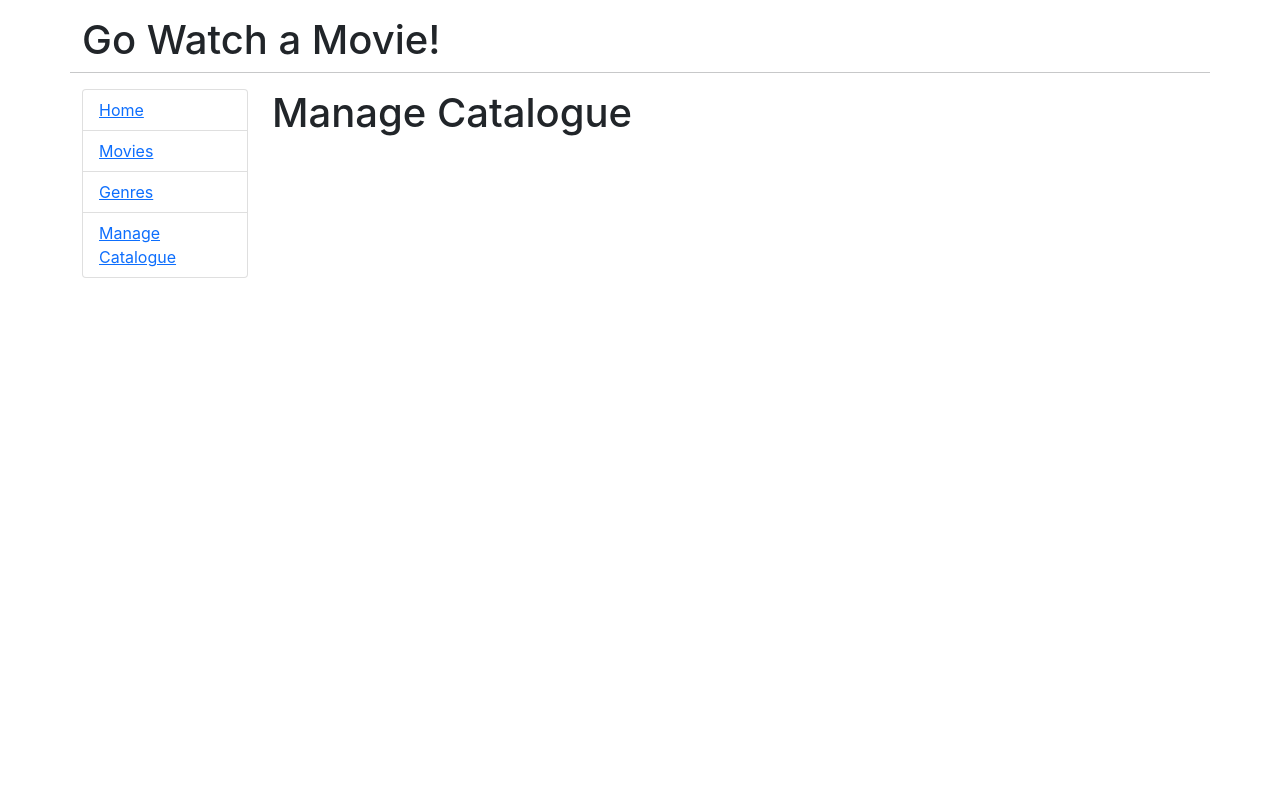
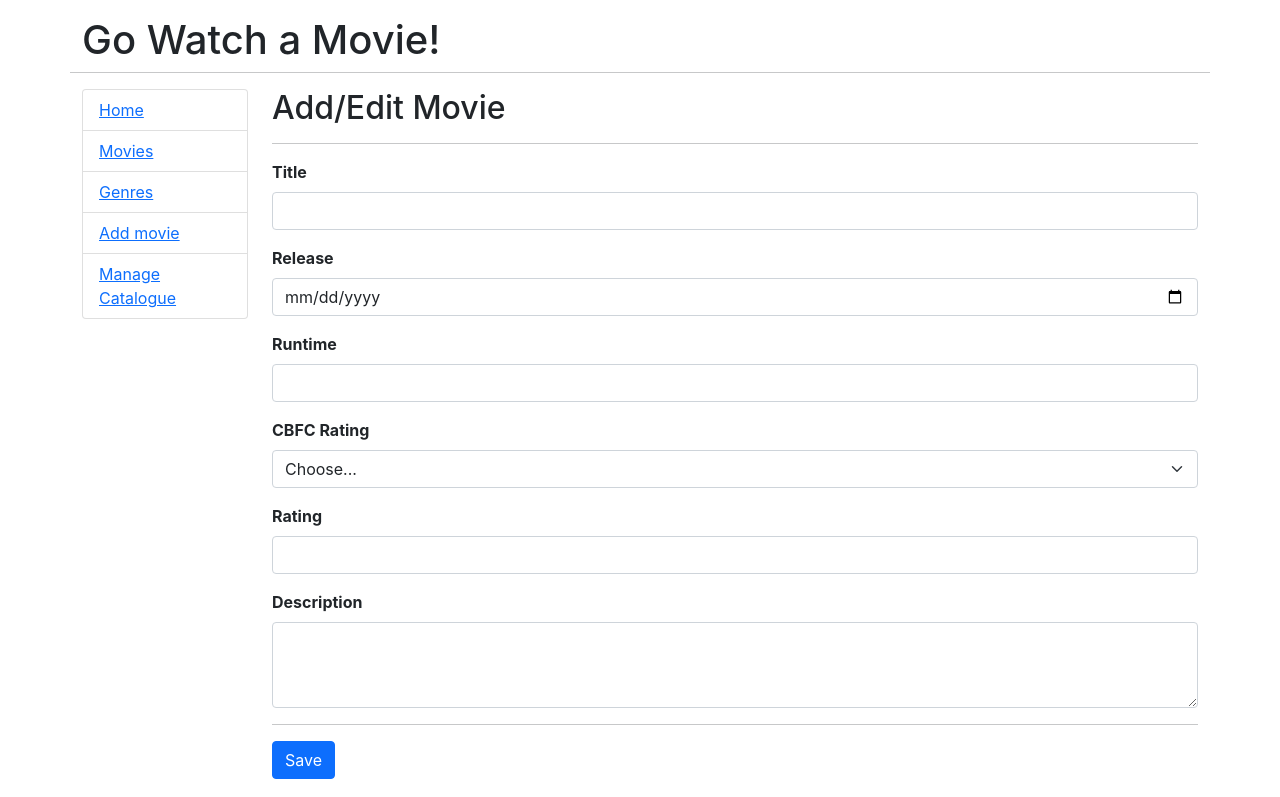
Before and after one commit to piyushkumar96/react-golang-mini-application, a React (Create React App) app in the folder movies-app-frontend/: page /admin/movie/0 in a window 1280 px wide. Shown: the top 797 px of the page. Built offline with nearby package versions, Linux system fonts and the light colour scheme.

Commit message:
Added code for EditMovie Component and form validation

```diff
--- a/movies-app-frontend/src/App.js
+++ b/movies-app-frontend/src/App.js
@@ -13,6 +13,7 @@ import Admin from "./components/Admin";
 import OneMovie from "./components/OneMovie";
 import Genres from "./components/Genres";
 import OneGenre from "./components/OneGenre";
+import EditMovie from "./components/EditMovie"
 
 function App() {
   return (
@@ -36,6 +37,9 @@ function App() {
                   <Link to="/genres">Genres</Link>
                 </li>
                 <li className="list-group-item">
+                  <Link to="/admin/movie/0">Add movie</Link>
+                </li>
+                <li className="list-group-item">
                   <Link to="/admin">Manage Catalogue</Link>
                 </li>
               </ul>
@@ -50,6 +54,7 @@ function App() {
               <Route exact path="/genres">
                 <Genres />
               </Route>
+              <Route path="/admin/movie/:id" component={EditMovie} />
               <Route path="/genre/:id" component={OneGenre} />
               <Route path="/admin">
                 <Admin />
--- /dev/null
+++ b/movies-app-frontend/src/components/EditMovie.css
@@ -0,0 +1,3 @@
+label {
+    font-weight: bold;
+}
--- /dev/null
+++ b/movies-app-frontend/src/components/EditMovie.js
@@ -0,0 +1,229 @@
+import React, { Component, Fragment } from "react";
+
+import "./EditMovie.css";
+import Input from "./form-components/Input";
+import TextArea from "./form-components/TextArea";
+import Select from "./form-components/Select";
+
+export default class EditMovie extends Component {
+  constructor(props) {
+    super(props);
+    this.state = {
+      movie: {
+        id: 0,
+        title: "",
+        release_date: "",
+        runtime: "",
+        cbfc_rating: "",
+        rating: "",
+        description: "",
+      },
+      cbfcOptions: [
+        { id: "U", value: "U" },
+        { id: "U/A", value: "U/A" },
+        { id: "A", value: "A" },
+        { id: "S", value: "S" },
+      ],
+      isLoaded: false,
+      error: null,
+      valErrors: [],
+    };
+
+    this.handleChange = this.handleChange.bind(this);
+    this.handleSubmit = this.handleSubmit.bind(this);
+  }
+
+  handleSubmit = (evt) => {
+    evt.preventDefault();
+
+    // client side input validation
+    let valErrors = [];
+    if (this.state.movie.title === "") {
+      valErrors.push("title");
+    }
+    if (this.state.movie.release_date === "") {
+      valErrors.push("release_date");
+    }
+    if (this.state.movie.runtime === "") {
+      valErrors.push("runtime");
+    }
+    if (this.state.movie.cbfc_rating === "") {
+      valErrors.push("cbfc_rating");
+    }
+    if (this.state.movie.rating === "") {
+      valErrors.push("rating");
+    }
+    if (this.state.movie.description === "") {
+      valErrors.push("description");
+    }
+
+    this.setState({ valErrors: valErrors });
+
+    if (valErrors.length > 0) {
+      return false;
+    }
+
+    const data = new FormData(evt.target);
+    const payload = Object.fromEntries(data.entries());
+    const requestOptions = {
+      method: "POST",
+      body: JSON.stringify(payload),
+    };
+
+    fetch("http://localhost:4000/v1/admin/editmovie", requestOptions)
+      .then((response) => response.json())
+      .then((data) => {
+        alert(JSON.stringify(data));
+      });
+  };
+
+  handleChange = (evt) => {
+    let name = evt.target.name;
+    let value = evt.target.value;
+    this.setState((prevState) => ({
+      movie: {
+        ...prevState.movie,
+        [name]: value,
+      },
+    }));
+  };
+
+  hasValError(key) {
+    return this.state.valErrors.indexOf(key) !== -1
+  }
+
+  componentDidMount() {
+    const id = this.props.match.params.id;
+    if (id > 0) {
+      fetch("http://localhost:4000/v1/movie/" + id)
+        .then((response) => {
+          if (response.status !== 200) {
+            let err = Error;
+            err.message = "Invalid reponse code: " + response.status;
+            this.setState({ error: err });
+          }
+          return response.json();
+        })
+        .then((json) => {
+          const releaseDate = new Date(json.movie.release_date);
+
+          this.setState(
+            {
+              movie: {
+                id: id,
+                title: json.movie.title,
+                release_date: releaseDate.toISOString().split("T")[0],
+                runtime: json.movie.runtime,
+                cbfc_rating: json.movie.cbfc_rating,
+                rating: json.movie.rating,
+                description: json.movie.description,
+              },
+              isLoaded: true,
+            },
+            (error) => {
+              this.setState({
+                isLoaded: true,
+                error,
+              });
+            }
+          );
+        });
+    } else {
+      this.setState({
+        isLoaded: true,
+      });
+    }
+  }
+
+  render() {
+    let { movie, isLoaded, error } = this.state;
+
+    if (error) {
+      return <div>Error: {error.message}</div>;
+    } else if (!isLoaded) {
+      return <p>Loading...</p>;
+    } else {
+      return (
+        <Fragment>
+          <h2>Add/Edit Movie</h2>
+          <hr />
+          <form onSubmit={this.handleSubmit}>
+            <input
+              type="hidden"
+              id="id"
+              value={movie.id}
+              onChange={this.handleChange}
+            />
+            <Input
+              title={"Title"}
+              className={this.hasValError("title")? "is-invalid": ""}
+              type={"text"}
+              name={"title"}
+              value={movie.title}
+              handleChange={this.handleChange}
+              errorDiv={this.hasValError("title") ? "text-danger": "d-none"}
+              errorMsg={"Please enter the title"}
+            />
+            <Input
+              title={"Release"}
+              className={this.hasValError("release_date")? "is-invalid": ""}
+              type={"date"}
+              name={"release_date"}
+              value={movie.release_date}
+              handleChange={this.handleChange}
+              errorDiv={this.hasValError("release_date") ? "text-danger": "d-none"}
+              errorMsg={"Please select release date"}
+            />
+            <Input
+              title={"Runtime"}
+              className={this.hasValError("runtime")? "is-invalid": ""}
+              type={"text"}
+              name={"runtime"}
+              value={movie.runtime}
+              handleChange={this.handleChange}
+              errorDiv={this.hasValError("runtime") ? "text-danger": "d-none"}
+              errorMsg={"Please enter the runtime"}
+            />
+            <Select
+              title={"CBFC Rating"}
+              className={this.hasValError("cbfc_rating")? "is-invalid": ""}
+              name={"cbfc_rating"}
+              options={this.state.cbfcOptions}
+              value={movie.cbfc_rating}
+              handleChange={this.handleChange}
+              placeholder={"Choose..."}
+              errorDiv={this.hasValError("cbfc_rating") ? "text-danger": "d-none"}
+              errorMsg={"Please select cbfc rating"}
+            />
+            <Input
+              title={"Rating"}
+              className={this.hasValError("rating")? "is-invalid": ""}
+              type={"text"}
+              name={"rating"}
+              value={movie.rating}
+              handleChange={this.handleChange}
+              errorDiv={this.hasValError("rating") ? "text-danger": "d-none"}
+              errorMsg={"Please enter rating"}
+            />
+            <TextArea
+              title={"Description"}
+              className={this.hasValError("description")? "is-invalid": ""}
+              type={"textarea"}
+              name={"description"}
+              value={movie.description}
+              handleChange={this.handleChange}
+              rows="3"
+              errorDiv={this.hasValError("description") ? "text-danger": "d-none"}
+              errorMsg={"Please write description"}
+            />
+            <hr />
+            <button className="btn btn-primary">Save</button>
+          </form>
+          <div className="mt-3">
+            <pre>{JSON.stringify(this.state, null, 3)}</pre>
+          </div>
+        </Fragment>
+      );
+    }
+  }
+}
--- /dev/null
+++ b/movies-app-frontend/src/components/form-components/Input.js
@@ -0,0 +1,21 @@
+const Input = (props) => {
+    return (
+      <div className="mb-3">
+        <label htmlFor={props.name} className="form-label">
+          {props.title}
+        </label>
+        <input
+          type={props.type}
+          className={`form-control ${props.className}`}
+          id={props.name}
+          name={props.name}
+          value={props.value}
+          onChange={props.handleChange}
+          placeholder={props.placeholder}
+        />
+        <div className={props.errorDiv}>{props.errorMsg}</div>
+      </div>
+    );
+}
+
+export default Input;
--- /dev/null
+++ b/movies-app-frontend/src/components/form-components/Select.js
@@ -0,0 +1,34 @@
+const Select = (props) => {
+  return (
+    <div className="mb-3">
+      <label htmlFor={props.name} className="form-label">
+        {" "}
+        {props.title}{" "}
+      </label>
+
+      <select
+        className={`form-select ${props.className}`}
+        name={props.name}
+        value={props.value}
+        onChange={props.handleChange}
+      >
+        <option value="">{props.placeholder}</option>
+        {props.options.map((option) => {
+          return (
+            <option
+              className="form-select"
+              key={option.id}
+              value={option.id}
+              label={option.value}
+            >
+              {option.value}
+            </option>
+          );
+        })}
+      </select>
+      <div className={props.errorDiv}>{props.errorMsg}</div>
+    </div>
+  );
+};
+
+export default Select;
--- /dev/null
+++ b/movies-app-frontend/src/components/form-components/TextArea.js
@@ -0,0 +1,20 @@
+const TextArea = (props) => {
+  return (
+    <div className="mb-3">
+      <label htmlFor="description" className="form-label">
+        {props.title}
+      </label>
+      <textarea
+        className={`form-control ${props.className}`}
+        id={props.name}
+        name={props.name}
+        value={props.value}
+        onChange={props.handleChange}
+        rows={props.rows}
+      />
+      <div className={props.errorDiv}>{props.errorMsg}</div>
+    </div>
+  );
+};
+
+export default TextArea;
```
